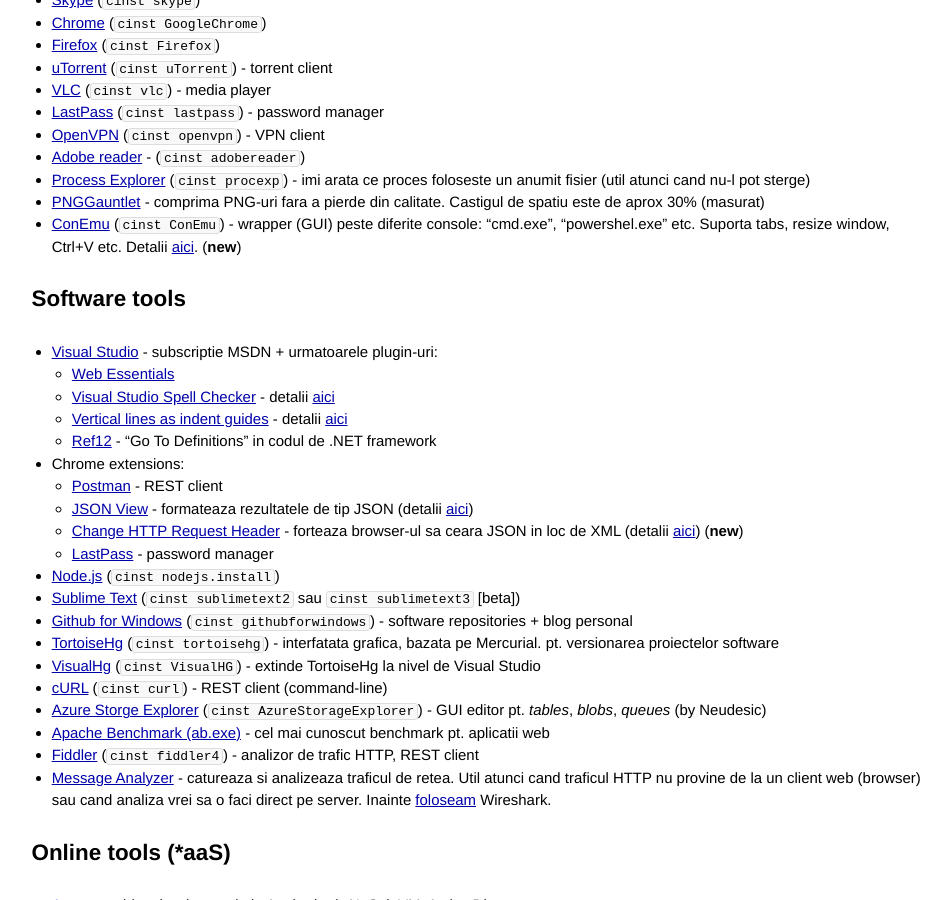
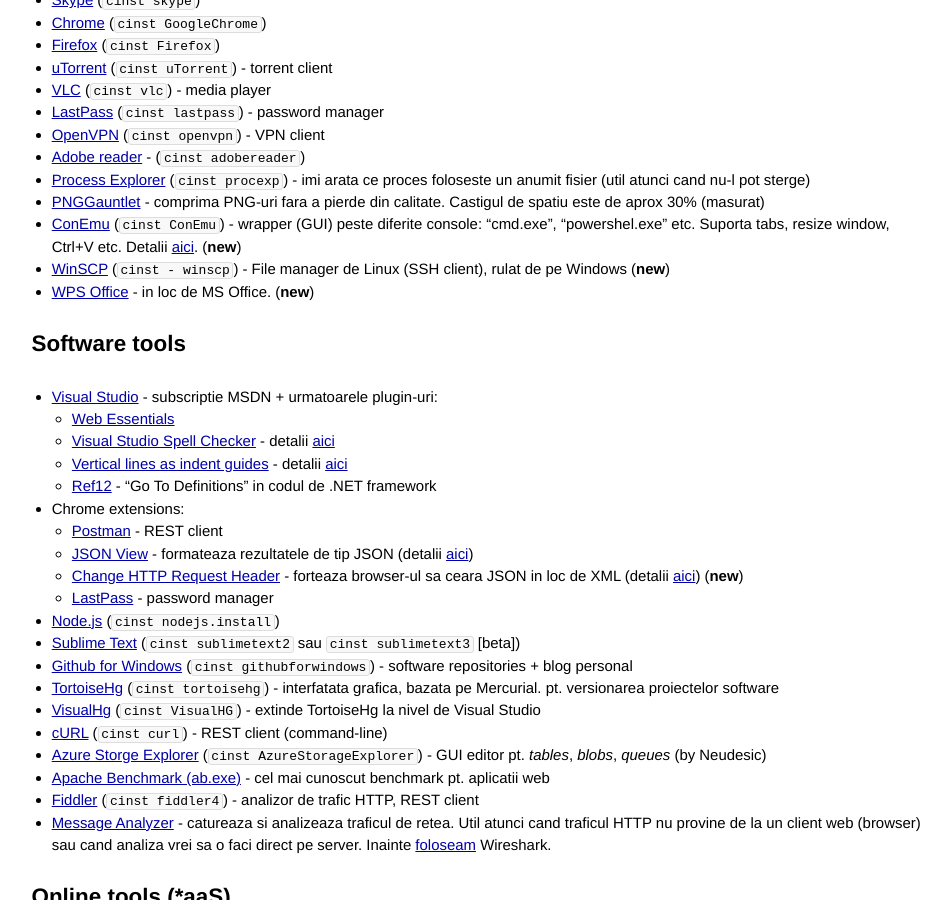
Before and after one commit to lmaran/lmaran.github.io, a Jekyll site: the page built from _posts/2014-01-18-pc-and-software-tools-asta-folosesc.md, in a window 1280 px wide and 900 px high, scrolled down 555 px. Shown: the whole window, without its empty margins (160-1111 px from the left). Built offline with Jekyll 4.4.1, drawn with Linux system fonts in a browser that asks for light colours; Markdown is read by kramdown in place of the engine named in the settings; comment, search, counter and statistics services are not loaded.

Commit message:
upd "tools that is use"

```diff
--- a/_posts/2014-01-18-pc-and-software-tools-asta-folosesc.md
+++ b/_posts/2014-01-18-pc-and-software-tools-asta-folosesc.md
@@ -30,6 +30,8 @@ Imi propun sa tin actualizata lista de mai jos, asa ca o voi modifica de cate or
 - [Process Explorer](http://technet.microsoft.com/en-us/sysinternals/bb896653) (`cinst procexp`) - imi arata ce proces foloseste un anumit fisier (util atunci cand nu-l pot sterge)
 - [PNGGauntlet](http://pnggauntlet.com/) - comprima PNG-uri fara a pierde din calitate. Castigul de spatiu este de aprox 30% (masurat)
 - [ConEmu](https://code.google.com/p/conemu-maximus5/) (`cinst ConEmu`) - wrapper (GUI) peste diferite console: "cmd.exe", "powershel.exe" etc. Suporta tabs, resize window, Ctrl+V etc. Detalii [aici](http://www.hanselman.com/blog/ConEmuTheWindowsTerminalConsolePromptWeveBeenWaitingFor.aspx). (**new**)
+- [WinSCP](http://winscp.net/) (`cinst - winscp`) - File manager de Linux (SSH client), rulat de pe Windows (**new**)
+- [WPS Office](http://www.wps.com/) - in loc de MS Office. (**new**)
 
 ## Software tools ##
 
```
Also changed, not shown: 1 other file.
